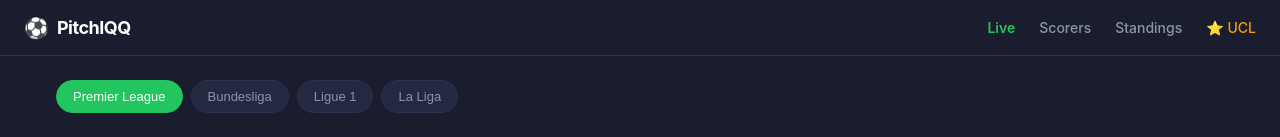
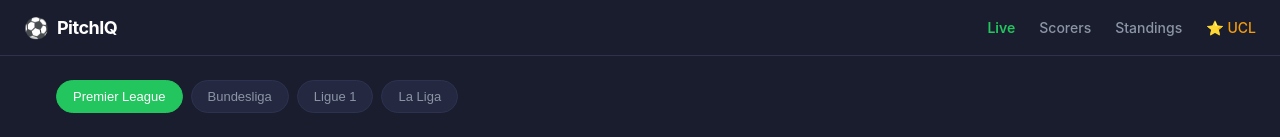
Before and after one commit to irnessarvan13/pitchiq, a React (Vite) app in the folder frontend/: page / in a window 1280 px wide. Shown: the top 137 px of the page. Built offline with nearby package versions, Linux system fonts and the light colour scheme; no server answers.

Commit message:
test CI/CD pipeline

```diff
--- a/frontend/src/components/Navbar.tsx
+++ b/frontend/src/components/Navbar.tsx
@@ -37,7 +37,7 @@
         {/* Link to home — instant navigation, no page refresh */}
         <Link to="/" style={{ textDecoration: 'none', display: 'flex', alignItems: 'center', gap: '8px' }}>
           <span className="navbar-logo">⚽</span>
-          <span className="navbar-title">PitchIQQ</span>
+          <span className="navbar-title">PitchIQ</span>
         </Link>
       </div>
       <div className="navbar-links">
```
